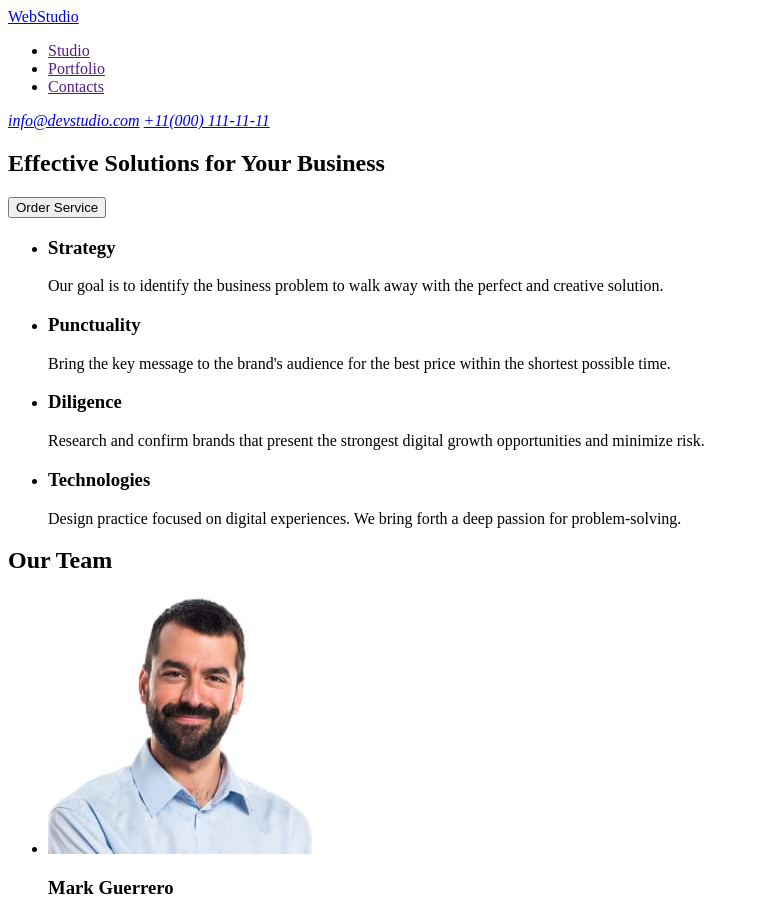
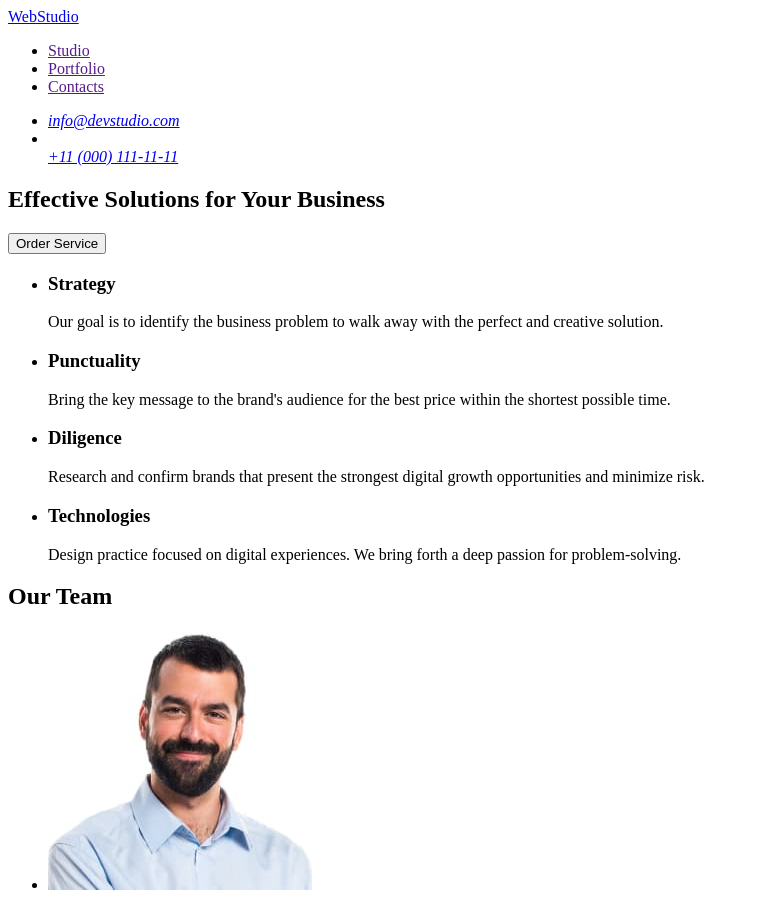
Before and after one commit to OleksiyPerepelyuk/goit-markup-hw-01, a plain HTML site: page index.html in a window 1280 px wide. Shown: the top 902 px of the page, without its empty margins (0-759 px from the left). Drawn offline with Linux system fonts and the light colour scheme.

Commit message:
7 commit

```diff
--- a/index.html
+++ b/index.html
@@ -16,8 +16,10 @@
      </ul>
    </nav>
       <address>
-         <a href="mailto:info@devstudio.com">info@devstudio.com</a>
-         <a href="tel:+110001111111">+11(000) 111-11-11</a>
+         <ul>
+            <li><a href="mailto:info@devstudio.com">info@devstudio.com</a>
+            <li></li><a href="tel:+110001111111">+11 (000) 111-11-11</a>
+         </ul>
       </address>
  </header>
  <main>
```
